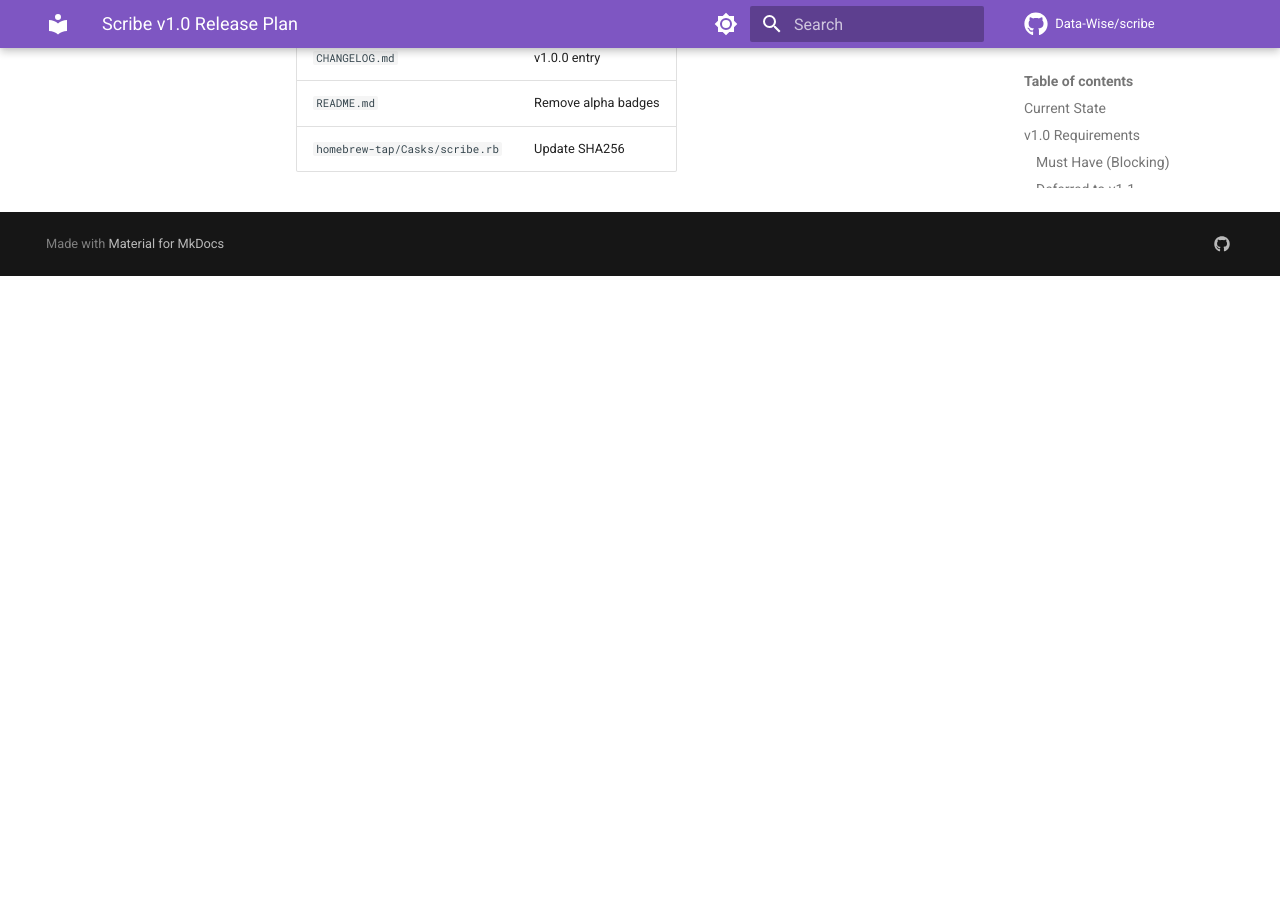
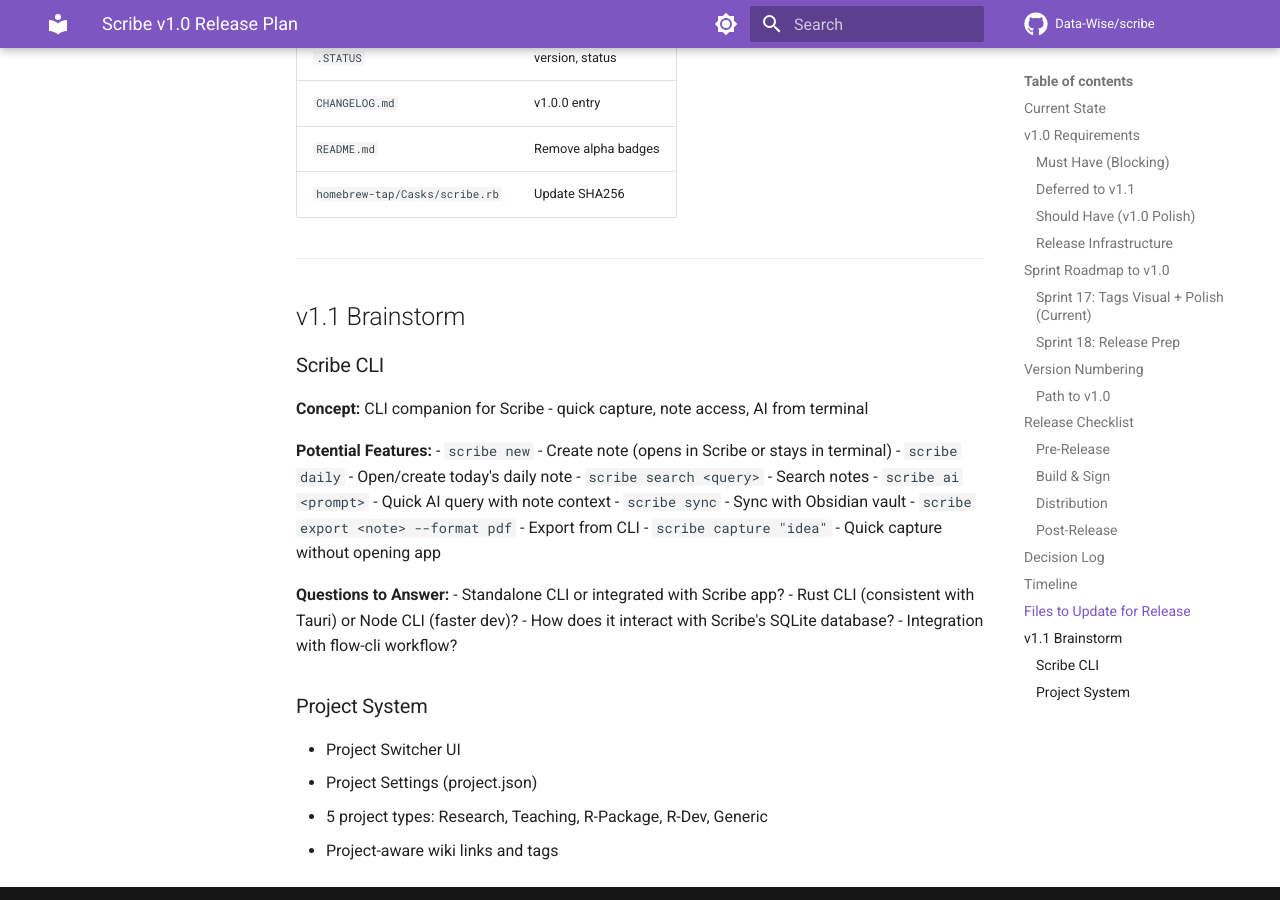
Before and after one commit to Data-Wise/scribe, an MkDocs documentation site: the page built from docs/planning/V1_RELEASE_PLAN.md, in a window 1280 px wide and 900 px high, scrolled down 5354 px. Built offline with MkDocs 1.6.1 and Material for MkDocs 9.7.7, drawn with Linux system fonts in a browser that asks for light colours; comment, search, counter and statistics services are not loaded; before the commit the page ends 5630 px from its top, so only the background shows below that; some of the changed text lies outside the part shown.

Commit message:
docs: Add v1.1 brainstorm section with Scribe CLI idea
Future planning for v1.1:
- Scribe CLI companion tool concept
- Project System (deferred from v1.0)

🤖 Generated with [Claude Code](https://claude.com/claude-code)

Co-Authored-By: Claude Opus 4.5 <noreply@anthropic.com>

```diff
--- a/docs/planning/V1_RELEASE_PLAN.md
+++ b/docs/planning/V1_RELEASE_PLAN.md
@@ -40,6 +40,7 @@
 | Feature | Status | Notes |
 |---------|--------|-------|
 | **Project System** | ⏳ 0% | Sprint 13 → v1.1 |
+| **Scribe CLI** | 💡 Idea | Brainstorm CLI companion tool |
 
 ### Should Have (v1.0 Polish)
 
@@ -172,3 +173,33 @@
 | `CHANGELOG.md` | v1.0.0 entry |
 | `README.md` | Remove alpha badges |
 | `homebrew-tap/Casks/scribe.rb` | Update SHA256 |
+
+---
+
+## v1.1 Brainstorm
+
+### Scribe CLI
+
+**Concept:** CLI companion for Scribe - quick capture, note access, AI from terminal
+
+**Potential Features:**
+- `scribe new` - Create note (opens in Scribe or stays in terminal)
+- `scribe daily` - Open/create today's daily note
+- `scribe search <query>` - Search notes
+- `scribe ai <prompt>` - Quick AI query with note context
+- `scribe sync` - Sync with Obsidian vault
+- `scribe export <note> --format pdf` - Export from CLI
+- `scribe capture "idea"` - Quick capture without opening app
+
+**Questions to Answer:**
+- Standalone CLI or integrated with Scribe app?
+- Rust CLI (consistent with Tauri) or Node CLI (faster dev)?
+- How does it interact with Scribe's SQLite database?
+- Integration with flow-cli workflow?
+
+### Project System
+
+- Project Switcher UI
+- Project Settings (project.json)
+- 5 project types: Research, Teaching, R-Package, R-Dev, Generic
+- Project-aware wiki links and tags
```
